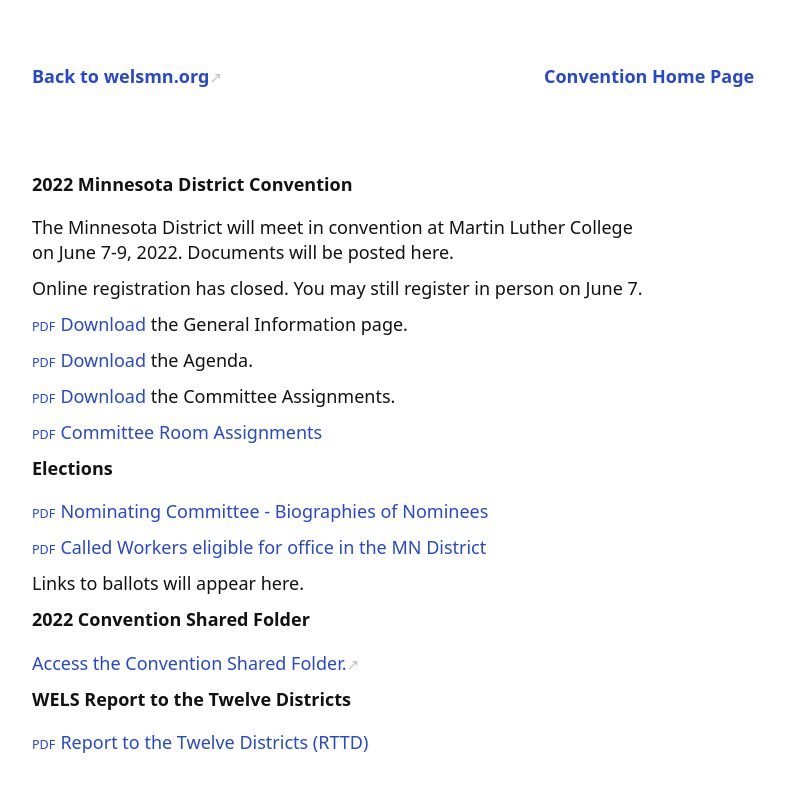
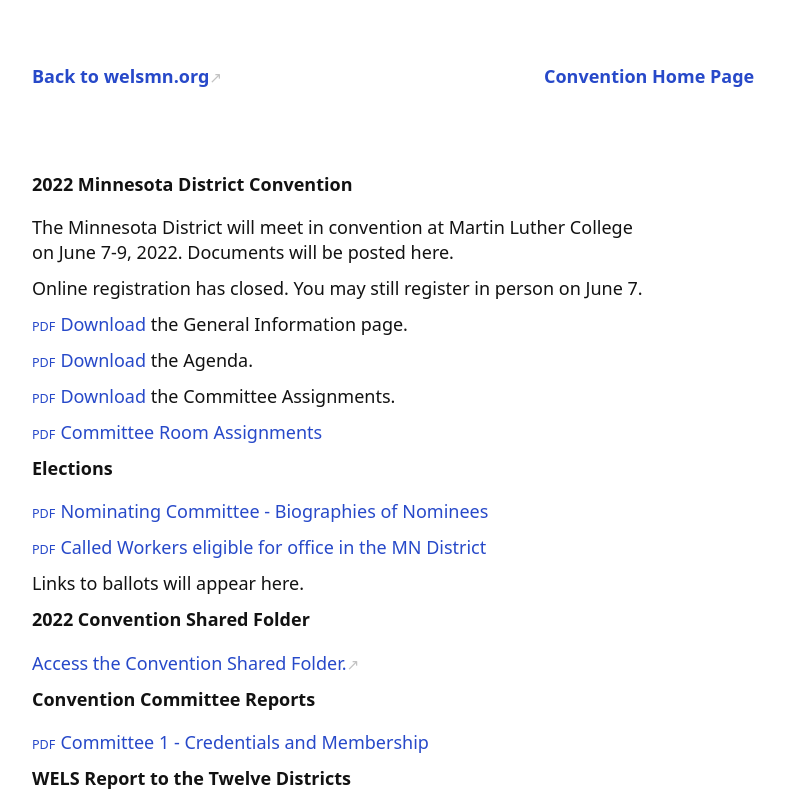
Before and after one commit to welsmn/welsmn.github.io, a plain HTML site: page convention2022/convention.html in a window 1280 px wide. Shown: the top 800 px of the page, without its empty margins (96-881 px from the left). Drawn offline with Linux system fonts and the light colour scheme.

Commit message:
committee 1

```diff
--- a/convention2022/convention.html
+++ b/convention2022/convention.html
@@ -57,6 +57,9 @@
 
           <h2>2022 Convention Shared Folder</h2>
           <p><a href="https://drive.google.com/drive/folders/1N8M106LOVtKSFvqMMzgNrqblLgEiscQr">Access the Convention Shared Folder.</a></p>
+
+          <h2>Convention Committee Reports</h2>
+          <p><a href="committee_01_credentials.pdf">Committee 1 - Credentials and Membership</a></p>
 
 
           <h2>WELS Report to the Twelve Districts</h2>
```
Also changed, not shown: 1 other file.
